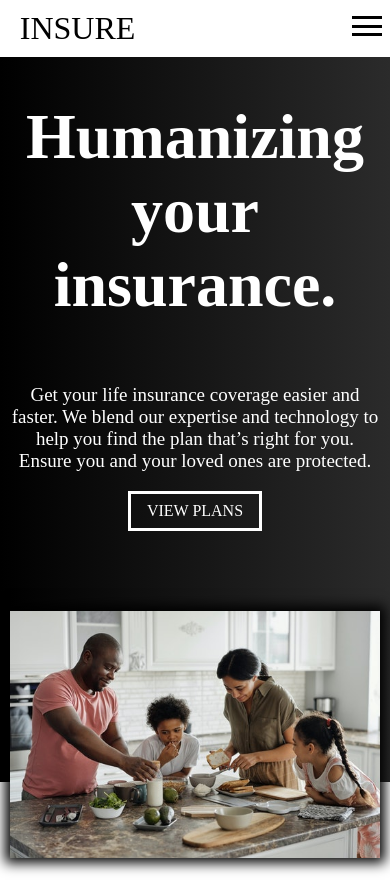
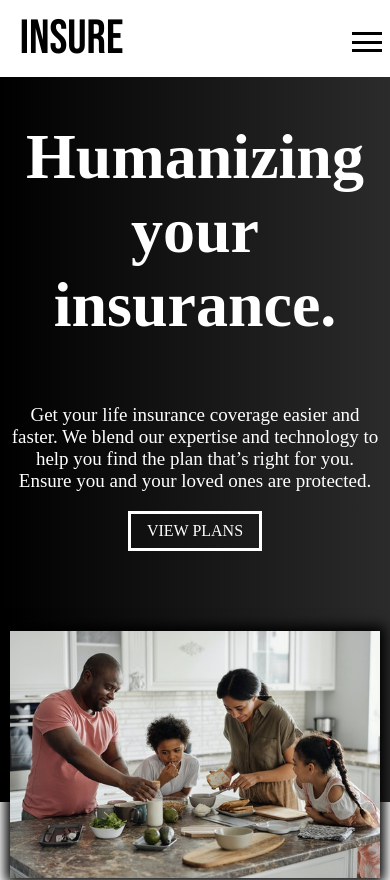
Before and after one commit to KgothatsoN/Family-Insurance-LandingPage, a plain HTML site: page index.html in a window 390 px wide. Shown: the top 880 px of the page. Drawn offline with Linux system fonts and the light colour scheme.

Commit message:
Deleted redundant files added design views

```diff
--- a/css/main.css
+++ b/css/main.css
@@ -1,6 +1,7 @@
 body    {
     padding: 0;
     margin: 0;
+
 }
 
 h1,h2   {
@@ -30,10 +31,11 @@ ul  {
 /* Desktop Navigation Bar Styling */
 .title  {
     margin: 1.5rem 0 1.5rem 0;
+    font-family: 'Bebas Neue', cursive;
 }
 .title a    {
     color: black;
-    font-size: 2rem;
+    font-size: 3rem;
 }
 .title a:hover    {
     color: hsl(216, 30%, 68%);
@@ -209,12 +211,14 @@ a.view-plans:hover {
     }
     .title  {
         margin: 10px;
+        font-style: 2rem;
     }
     .navbar-links   {
         display: none;
     }
     .hamburger  {
         display: flex;
+        top: 2rem;
     }
     .s1 {
         display: flex;
--- a/index.html
+++ b/index.html
@@ -5,6 +5,8 @@
 <meta name="viewport" content="width=device-width, initial-scale=1.0"> <!-- displays site properly based on user's device -->
 <link rel="stylesheet" href="./css/main.css">
 <link rel="icon" type="image/png" sizes="32x32" href="./images/favicon-32x32.png">
+<link rel="preconnect" href="https://fonts.gstatic.com">
+<link href="https://fonts.googleapis.com/css2?family=Bebas+Neue&display=swap" rel="stylesheet">
 
 <title>Insurance Family</title>
 
```
Also changed, not shown: desktopview.png (added), mobilehwrview.png (added), mobilepeopleview.png (added), mobileview.png (added), 3 other files.
